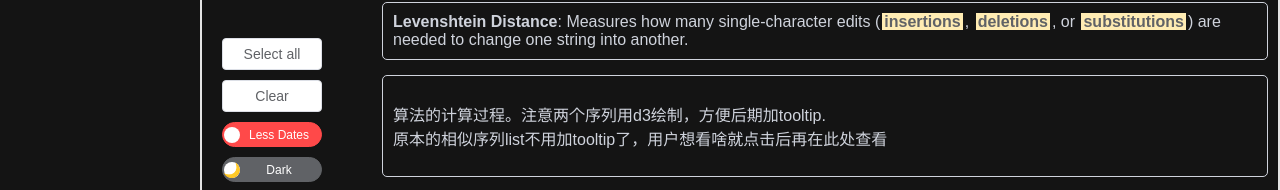
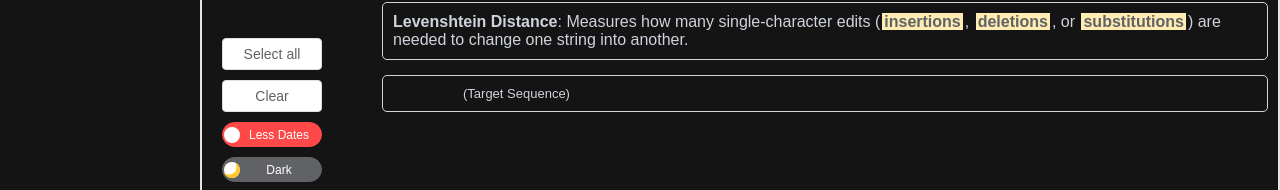
Before and after one commit to kwsrepository/SpendingModeVis-Visualizing-Spending-Patterns-In-Bank-Transactions, a Vue app: page /page2 in a window 1280 px wide. Shown: the part 530-720 px from the top of the page. Built offline with nearby package versions, Linux system fonts and the light colour scheme; no server answers.

Commit message:
给相似序列list添加tooltip，添加右下角新容器再次显示目标序列及tooltip （以上提到的tooltip均不包含两种金额）

```diff
--- a/src/assets/global.css
+++ b/src/assets/global.css
@@ -38,6 +38,16 @@ body {
     left: 0;
 }
 
+.day-of-week {
+    display: inline-block;
+    width: 30px; /* 根据实际需求调整宽度 */
+    text-align: center;
+    margin-right: 5px; /* 调整与日期的间距 */
+}
+
+.list-text {
+    margin-left: 15px;
+}
 
 .el-anchor__list {
     border-left: 2px solid #E4E4E4;
--- /dev/null
+++ b/src/components/AlgorithmProcess.vue
@@ -0,0 +1,114 @@
+<template>
+  <div v-if="details">
+    <!--    <h3>Compare Details</h3>-->
+    <div id="sequence-visualization-container">
+      <span :class="['day-of-week', getDayClass(getDayOfWeek(details.date))]">{{ getDayOfWeek(details.date) }}</span>
+      <span class="list-date">{{ details.date }}</span>
+      <div id="sequence-visualization"></div>
+      <span class="original-sequence">{{ details.sequence }}</span>
+      <span class = "list-text">(Target Sequence) </span>
+    </div>
+  </div>
+</template>
+
+<script>
+import * as d3 from 'd3';
+import { colorMappingNew } from '@/services/colorMapping.js';
+import { charToSubCategory } from '@/services/StringMapping.js';
+import '@/assets/global.css';
+
+export default {
+  name: 'AlgorithmProcess',
+  props: {
+    details: {
+      type: Object,
+      required: true
+    }
+  },
+  mounted() {
+    if (this.details && this.details.sequence) {
+      this.drawSequence(this.details.sequence);
+    }
+  },
+  watch: {
+    details(newVal) {
+      if (newVal && newVal.sequence) {
+        this.drawSequence(newVal.sequence);
+      }
+    }
+  },
+  methods: {
+    drawSequence(sequence) {
+      if (!sequence) return;
+
+      // 清空之前的SVG内容
+      d3.select("#sequence-visualization").selectAll("*").remove();
+
+      const svgWidth = sequence.length * 15;
+      const svg = d3.select("#sequence-visualization").append("svg")
+        .attr("width", svgWidth)
+        .attr("height", 18);
+
+      svg.selectAll("rect")
+        .data(sequence)
+        .enter()
+        .append("rect")
+        .attr("x", (d, i) => i * 15)
+        .attr("y", 0)
+        .attr("width", 15)
+        .attr("height", 18)
+        .attr("fill", d => this.getColor(d))
+        .append("title") // 用于显示tooltip
+        .text((d, i) => {
+          const subCategory = charToSubCategory[d] || 'Unknown';
+          const debitAmount = this.details.debitAmounts && this.details.debitAmounts[i] !== 0 ? `, Debit Amount: ${this.details.debitAmounts[i]}` : '';
+          const creditAmount = this.details.creditAmounts && this.details.creditAmounts[i] !== 0 ? `, Credit Amount: ${this.details.creditAmounts[i]}` : '';
+          return `Date: ${this.details.date}, Char: ${d}, SubCategory: ${subCategory}${debitAmount}${creditAmount}`;
+        });
+    },
+    getColor(char) {
+      return colorMappingNew[char] || 'transparent';
+    },
+    getDayOfWeek(date) {
+      const daysOfWeek = ['Su', 'Mo', 'Tu', 'We', 'Th', 'Fr', 'Sa'];
+      const day = new Date(date).getDay();
+      return daysOfWeek[day];
+    },
+    getDayClass(day) {
+      const dayMap = {
+        Mo: 'monday',
+        Tu: 'tuesday',
+        We: 'wednesday',
+        Th: 'thursday',
+        Fr: 'friday',
+        Sa: 'saturday',
+        Su: 'sunday'
+      };
+      return dayMap[day] || '';
+    }
+  }
+
+};
+</script>
+
+<style scoped>
+#sequence-visualization-container {
+  display: flex;
+  align-items: center;
+  font-size: 13px;
+}
+
+.list-date {
+  margin-right: 5px;
+}
+
+#sequence-visualization {
+  display: inline-block;
+}
+
+.original-sequence {
+  margin-left: 15px;
+  text-align: left;
+}
+
+</style>
--- a/src/components/topSimilarList.vue
+++ b/src/components/topSimilarList.vue
@@ -13,7 +13,7 @@
       <li v-for="(seq, index) in filteredTopSimilarSequences" :key="index">
         <span :class="['day-of-week', getDayClass(getDayOfWeek(seq.date))]">{{ getDayOfWeek(seq.date) }} </span>
         <span class="list-date"> {{ seq.date }} </span>:
-        <span v-html="renderSequence(seq.sequence)"></span>
+        <span v-html="renderSequenceWithTooltip(seq.sequence, seq.date)"></span>
         <span class = "list-text">(Similarity {{ seq.similarity.toFixed(2) }}%) </span>
       </li>
     </ul>
@@ -22,6 +22,8 @@
 
 <script>
 import { colorMappingNew } from '@/services/colorMapping.js';
+import { charToSubCategory } from '@/services/StringMapping.js';
+import '@/assets/global.css';
 
 export default {
   name: 'TopSimilarList',
@@ -43,7 +45,7 @@ export default {
   watch: {
     selectedDetails(newVal) {
       if (newVal && newVal.date && newVal.sequence) {
-        this.renderedSelectedSequence = this.renderSequence(newVal.sequence);
+        this.renderedSelectedSequence = this.renderSequenceWithTooltip(newVal.sequence, newVal.date);
       }
     }
   },
@@ -53,12 +55,14 @@ export default {
     }
   },
   methods: {
-    renderSequence(sequence) {
+    renderSequenceWithTooltip(sequence, date) {
       let result = '';
       for (let i = 0; i < sequence.length; i++) {
         const char = sequence[i];
         const color = colorMappingNew[char] || 'transparent';
-        result += `<span style="display: inline-block; width: 15px; height: 18px; background-color: ${color}; margin-right: .1px;"></span>`;
+        const subCategory = charToSubCategory[char] || 'Unknown';
+        const tooltip = `Date: ${date}, Char: ${char}, SubCategory: ${subCategory}`;
+        result += `<span title="${tooltip}" style="display: inline-block; width: 15px; height: 18px; background-color: ${color};"></span>`;
       }
       result += `<span style="margin-left: 15px;">${sequence}</span>`; // 添加序列字符串
       return result;
@@ -107,17 +111,6 @@ export default {
   margin-bottom: 5px;
 }
 
-.day-of-week {
-  display: inline-block;
-  width: 30px; /* 根据实际需求调整宽度 */
-  text-align: center;
-  margin-right: 5px; /* 调整与日期的间距 */
-}
-
-.list-text {
-  margin-left: 15px;
-}
-
 .list-date {
   margin-right: 5px;
 }
--- a/src/services/StringMapping.js
+++ b/src/services/StringMapping.js
@@ -39,3 +39,6 @@ export const subCategoryMapping = {
   'Services': '3',
   'Other Shopping': '4'
 };
+
+//将字符映射回subCategory
+export const charToSubCategory = Object.fromEntries(Object.entries(subCategoryMapping).map(([key, value]) => [value, key]));
--- a/src/views/Page2.vue
+++ b/src/views/Page2.vue
@@ -63,7 +63,7 @@
               <span class="custom-inactive-action">☀️</span>
             </template>
             <template #inactive-action>
-               <span class="custom-active-action">🌙</span>
+              <span class="custom-active-action">🌙</span>
             </template>
           </el-switch>
           <div id="select_box">
@@ -82,7 +82,7 @@
       <div id="algorithm-details">
         <div id="algorithm-description" v-html="selectedDescription"></div>
         <div id="algorithm-process">
-          <p>算法的计算过程。注意两个序列用d3绘制，方便后期加tooltip.<br>原本的相似序列list不用加tooltip了，用户想看啥就点击后再在此处查看</p>
+          <algorithm-process :details="selectedDetails"></algorithm-process>
         </div>
       </div>
     </el-main>
@@ -105,6 +105,7 @@ import { colorMap } from '@/services/colorMapping';
 import TransactionSimilarity from '@/components/TransactionSimilarity';
 import { findTopSimilarSequences } from '@/services/sequenceSimilarity';
 import TopSimilarList from '@/components/topSimilarList.vue';
+import AlgorithmProcess from '@/components/AlgorithmProcess.vue';
 import '@/assets/global.css';
 import { ElButton, ElSwitch, ElContainer, ElMain, ElTree, ElScrollbar, ElAnchor, ElAnchorLink, ElCol, ElSelect, ElOption } from 'element-plus';
 
@@ -119,6 +120,7 @@ export default {
     ElScrollbar,
     TransactionSimilarity,
     TopSimilarList,
+    AlgorithmProcess,
     ElAnchor,
     ElAnchorLink,
     ElCol,
@@ -149,7 +151,14 @@ export default {
     const containerRef = ref(null);
 
     const detailVisible = ref(false);
-    const selectedDetails = ref('');
+    const selectedDetails = ref({
+      date: '',
+      category: '',
+      subCategory: '',
+      debitAmount: '',
+      creditAmount: '',
+      sequence: '',
+    });
     const dailySequences = ref({});
     const topSimilarSequences = ref([]);
     const yearPositions = ref({});
```
